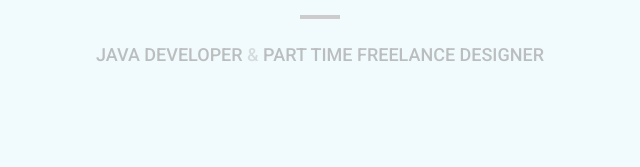
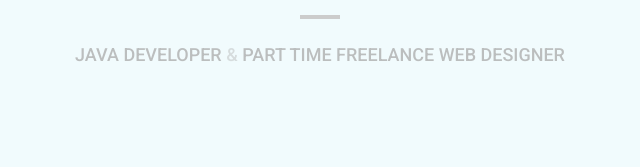
Before and after one commit to abhishekchotaliya/abhishekchotaliya.github.io, a plain HTML site: page index.html in a window 1280 px wide. Shown: the part 542-709 px from the top of the page, 190-830 px from the left. Drawn offline with nearby package versions, Linux system fonts and the light colour scheme.

Commit message:
correction
WEB

```diff
--- a/index.html
+++ b/index.html
@@ -66,7 +66,7 @@
               <div class="name tac">
                 <h3 class="name-title">Abhishek<span class="thin">Chotaliya </span></h3>
                 <div class="drop1 center"></div>
-                <h5 class="name-sub">JAVA DEVELOPER<span class="dim"> &</span><span> PART TIME FREELANCE DESIGNER</span></h5>
+                <h5 class="name-sub">JAVA DEVELOPER<span class="dim"> &</span><span> PART TIME FREELANCE WEB DESIGNER</span></h5>
               </div>
               <ul class="experience">
                 <li class="about-me-head">EXPERIENCE</li>
```
